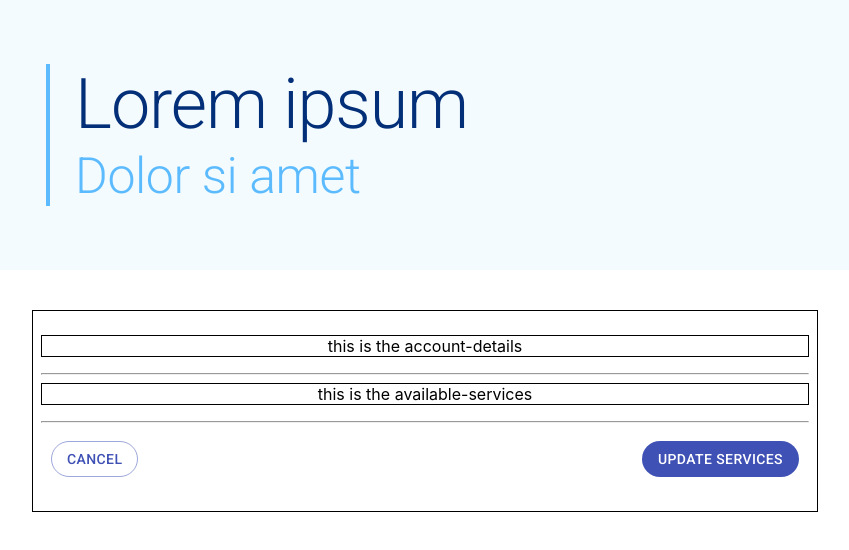
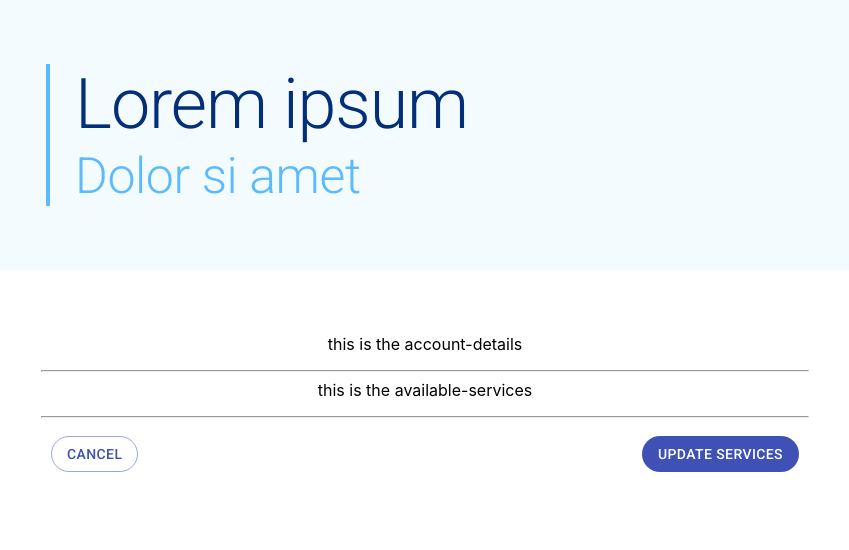
Before and after one commit to Kwiddy/Internship-React-Page, a React (Create React App) app: page / in a window 1280 px wide. Shown: the top 550 px of the page, without its empty margins (215-1064 px from the left). Built offline with nearby package versions, Linux system fonts and the light colour scheme.

Commit message:
remove temporary section borders

```diff
--- a/src/styles/style.css
+++ b/src/styles/style.css
@@ -29,7 +29,6 @@ header .headText #subHead {
 
 .page-wrapper .page-block {
   display: inline-block;
-  border: 1px solid black;
   padding: 1vh;
   margin: 5vh;
   -ms-flex-item-align: center;
@@ -40,13 +39,11 @@ header .headText #subHead {
 }
 
 .page-wrapper .page-block .account-details {
-  border: 1px solid black;
   margin-bottom: 2vh;
   margin-top: 2vh;
 }
 
 .page-wrapper .page-block .available-services {
-  border: 1px solid black;
   margin-bottom: 2vh;
 }
 
--- a/src/styles/style.scss
+++ b/src/styles/style.scss
@@ -24,19 +24,16 @@ header {
   min-height: 40vh;
   .page-block {
     display: inline-block;
-    border: 1px solid black;
     padding: 1vh;
     margin: 5vh;
     align-self: center;
     width: 60%;
     min-height: 40%;
     .account-details {
-      border: 1px solid black;
       margin-bottom: 2vh;
       margin-top: 2vh;
     }
     .available-services {
-      border: 1px solid black;
       margin-bottom: 2vh;
     }
     .button-table {
```
Also changed, not shown: 1 other file (tests, documents, lock files or other folders).
